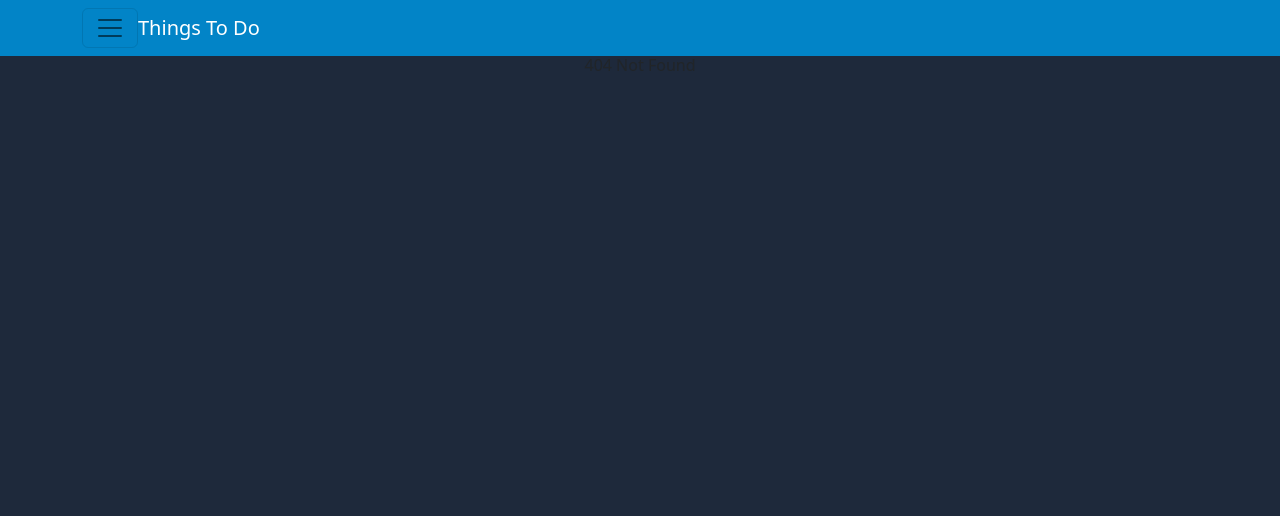
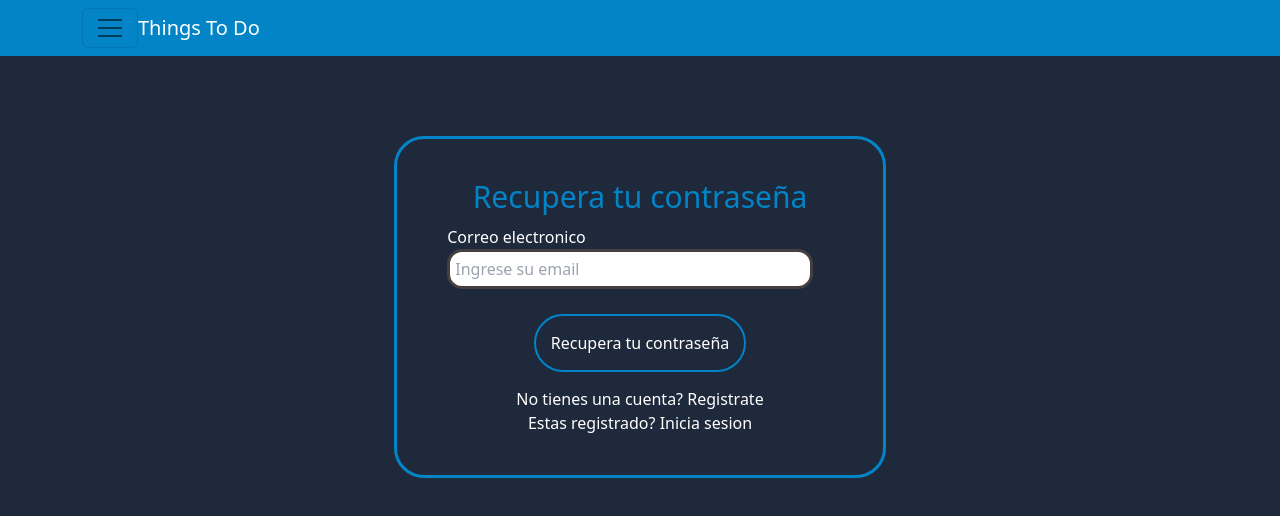
Before and after one commit to axellbustos/task-manager-react-f.formar, a React (Vite) app in the folder client/: page /forget-password in a window 1280 px wide. Before the commit this address had no page. Shown: the top 516 px of the page. Built offline with nearby package versions, Linux system fonts and the light colour scheme.

Commit message:
style forget-password  done

```diff
--- a/client/src/App.jsx
+++ b/client/src/App.jsx
@@ -15,7 +15,7 @@ function App() {
           <Route index element={<Home />}/>
           <Route path="login" element={<Login />}/>
           <Route path="register" element={<Register />}/>
-          <Route path="forgetPassword" element={< ForgetPassword/>}/>
+          <Route path="forget-password" element={< ForgetPassword/>}/>
           <Route path="resetPassword" element={< RecoverPassword/>}/>
           <Route path="confirm/:token" element={< ConfirmAccount/>}/>
           <Route path="*" element={<h1>404 Not Found</h1>}/>
--- a/client/src/pages/ForgetPassword.jsx
+++ b/client/src/pages/ForgetPassword.jsx
@@ -3,18 +3,20 @@ import { Link} from "react-router-dom";
 export const ForgetPassword = () => {
   return (
     <div>
-      <h1>Recupera tu cotraseña</h1>
-      <form action="">
+
+      <form action="" className='form flex  flex-col items-center text-white h-60 p-10 my-20 '>
+      <h1 className='w-full text-sky-600 text-center text-3xl'>Recupera tu contraseña</h1>
         <div>
           <label htmlFor="email">Correo electronico</label>
           <input type="email" id="email" placeholder="Ingrese su email" />
         </div>
-        <button type="submit">Recupera tu contraseña </button>
-      </form>
-      <nav>
+        <button type="submit" className='button-submit'>Recupera tu contraseña </button>
+
         <Link to={"/register"}>No tienes una cuenta? Registrate</Link>
         <Link to={"/"}>Estas registrado? Inicia sesion</Link>
-      </nav>
+
+      </form>
+
     </div>
   );
 };
```
